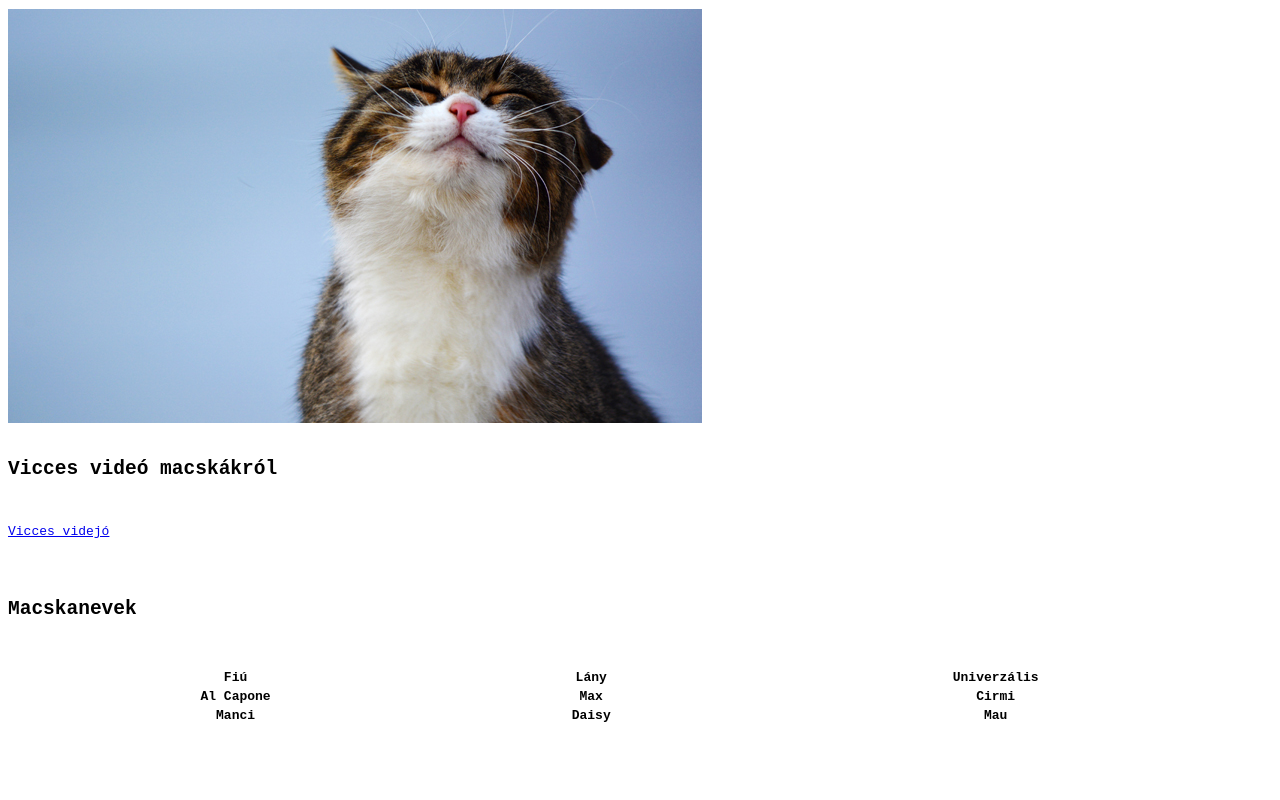
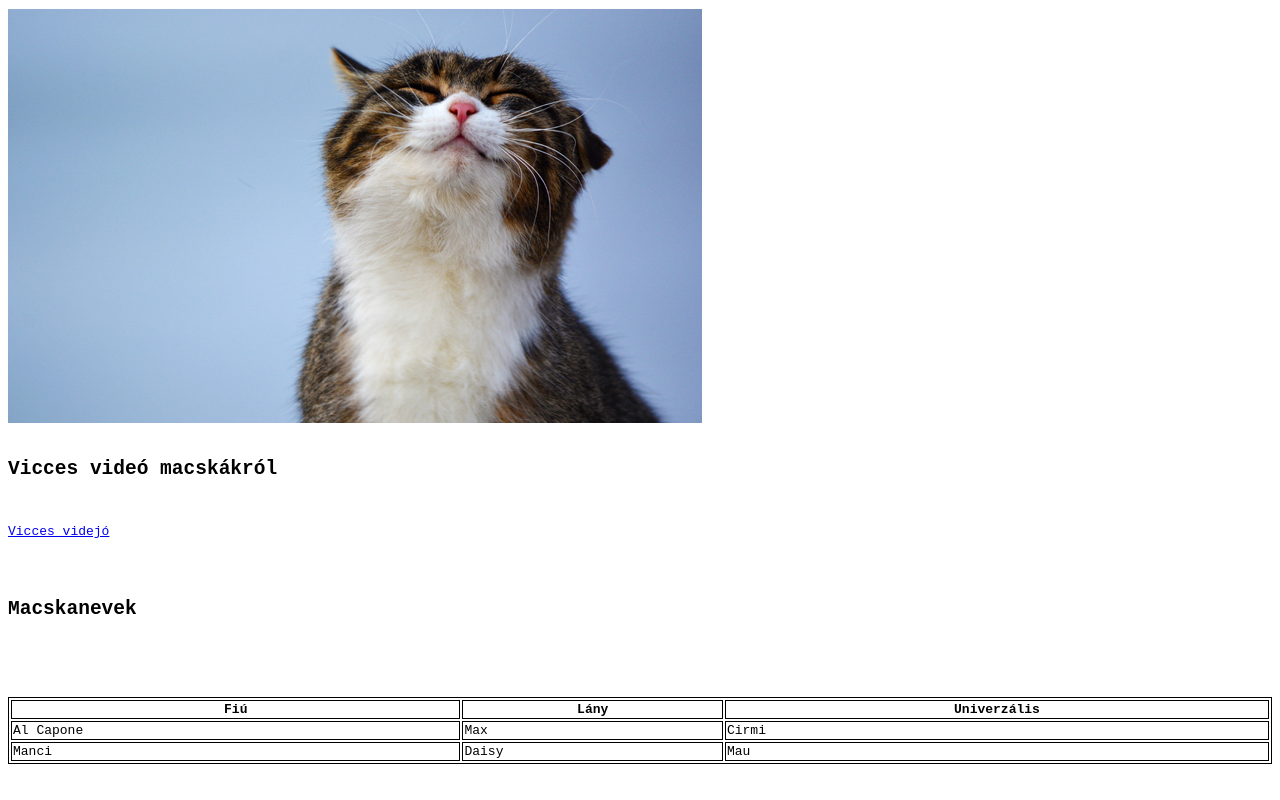
Before and after one commit to Gyusz119/macsk-k, a plain HTML site: page index.html in a window 1280 px wide. Shown: the part 1339-2139 px from the top of the page. Drawn offline with Linux system fonts and the light colour scheme.

Commit message:
táblázátkeret hozzáadva

```diff
--- a/index.html
+++ b/index.html
@@ -66,6 +66,14 @@ A szőrhossz változásának genetikai hátterében a recesszív l gén áll.
 
 <h2>Macskanevek</h2>
 
+<style>
+table, th, td {
+  border: 1px solid black
+}
+
+
+</style>
+
 <table style="width:100%">
   <tr>
     <th>Fiú</th>
@@ -73,14 +81,14 @@ A szőrhossz változásának genetikai hátterében a recesszív l gén áll.
     <th>Univerzális</th>
   </tr>
   <tr>
-    <th>Al Capone</th>
-    <th>Max</th>
-    <th>Cirmi</th>
+    <td>Al Capone</td>
+    <td>Max</td>
+    <td>Cirmi</td>
   </tr>
   <tr>
-    <th>Manci</th>
-    <th>Daisy</th>
-    <th>Mau</th>
+    <td>Manci</td>
+    <td>Daisy</td>
+    <td>Mau</td>
   </tr>
 </table>
 
```
